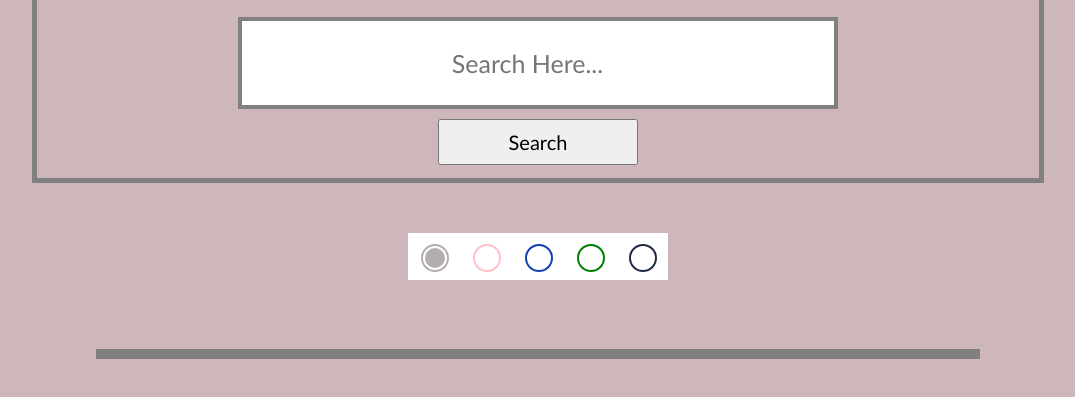
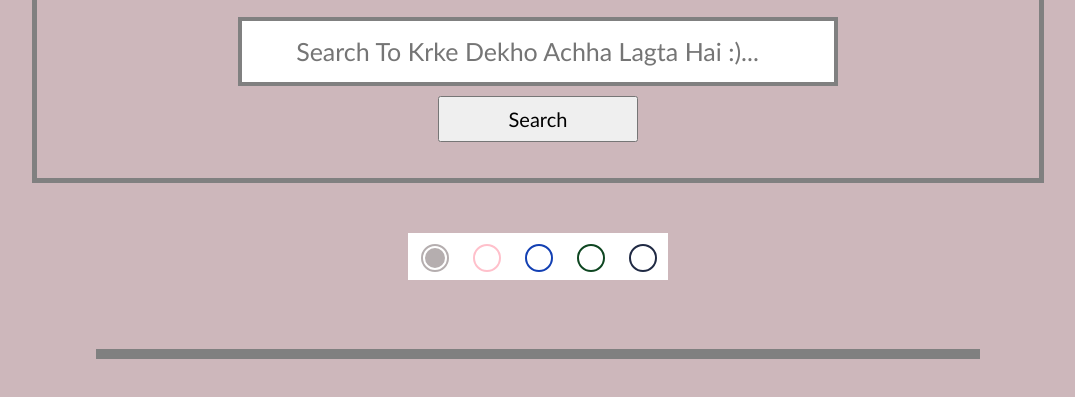
Before and after one commit to hsallrounder/Super-150-3year-GLA-Web-Test-2, a plain HTML site: page index.html in a window 1280 px wide. Shown: the part 65-462 px from the top of the page, without its empty margins (102-1177 px from the left). Drawn offline with Linux system fonts and the light colour scheme.

Commit message:
postexam timepass

```diff
--- a/index.html
+++ b/index.html
@@ -10,7 +10,7 @@
 <body>
     <div class="header">
         <h2 class="title">SEARCH YOUR FAVORITE MOVIES</h2>
-        <input type="search" name="search-bar" id="input" placeholder="Search Here...">
+        <input type="search" name="search-bar" id="input" placeholder="Search To Krke Dekho Achha Lagta Hai :)...">
         <input type="button" value="Search" id = "search-button">
     </div>
     <div>
--- a/style.css
+++ b/style.css
@@ -16,7 +16,6 @@
 .title {
     color: var(--radio-color);
     text-align: center;
-
     text-decoration: underline;
 }
 
@@ -25,7 +24,7 @@
     display: grid;
     border: 4px solid gray;
     text-align: center;
-    height: 40%;
+    height: 30%;
     width: 60%;
     font-size: 25px;
 }
@@ -94,8 +93,8 @@ input[type="radio"]:checked {
 }
 
 #Green {
-    --radio-color: green;
-    color: green;
+    --radio-color: rgb(14, 70, 33);
+    color: rgb(14, 70, 33);;
 }
 
 #Dark {
@@ -121,7 +120,7 @@ input[type="radio"]:checked {
 }
 
 :root:has(#Green:checked) {
-    background-color: green;
+    background-color: rgb(14, 70, 33);;
 }
 
 :root:has(#Grey:checked) {
```
